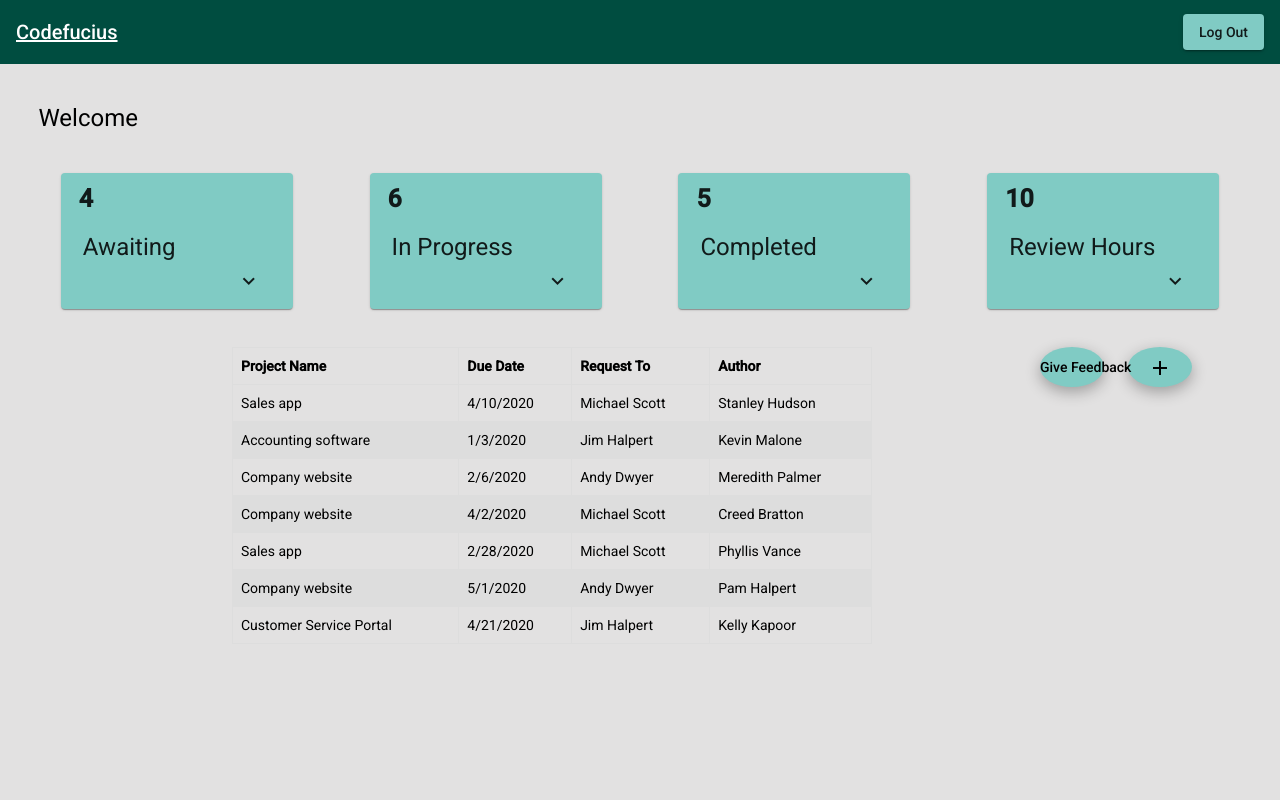
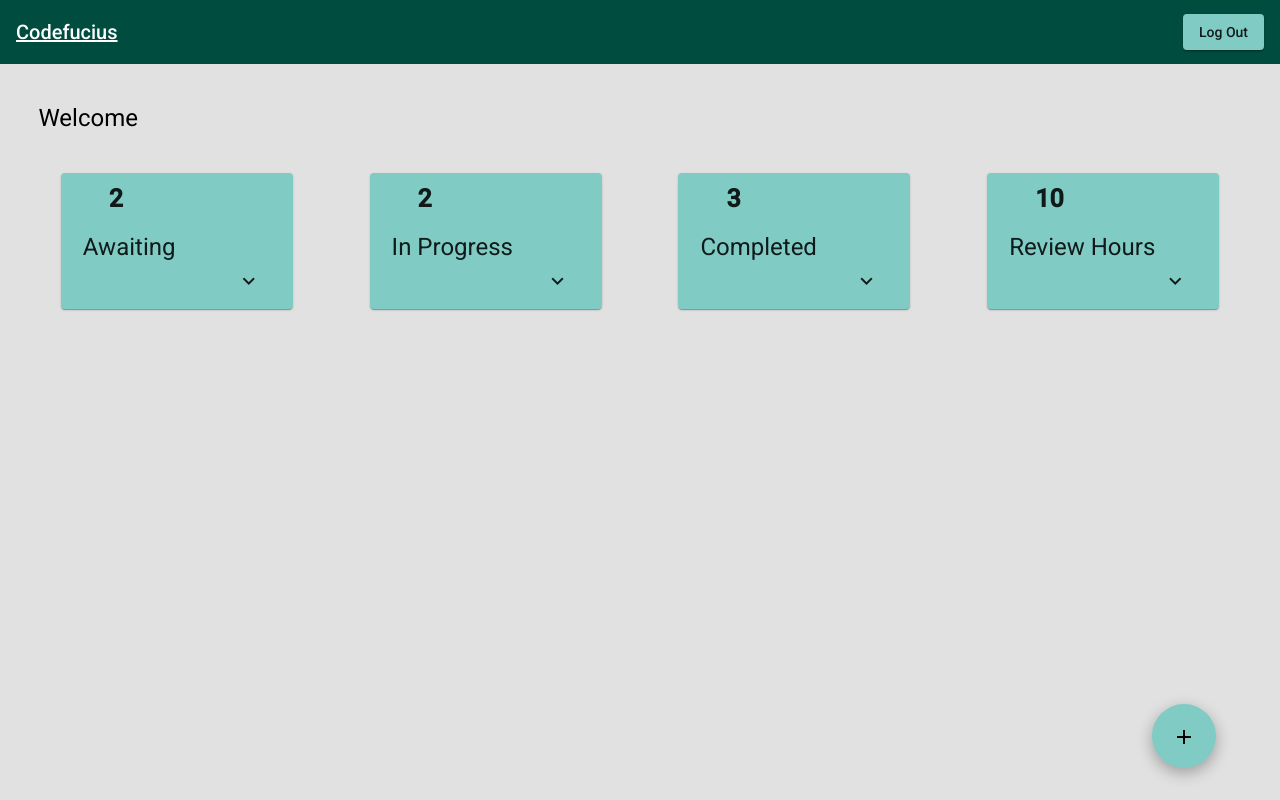
Before and after one commit to Capstone-Codefucius/codefucius-ui, an Angular app: page /reviewee in a window 1280 px wide. Built offline with nearby package versions, Linux system fonts and the light colour scheme.

Commit message:
implemented dummy data in tables

```diff
--- a/src/app/app.component.html
+++ b/src/app/app.component.html
@@ -4,7 +4,7 @@
 </section>
 
 
-<table>
+<!-- <table>
   <thead>
     <th>Project Name</th>
     <th>Due Date</th>
@@ -20,4 +20,4 @@
       <td>{{review.Author}}</td>
     </tr>
   </tbody>
-</table>
+</table> -->
--- a/src/app/reviewee/reviewee.component.html
+++ b/src/app/reviewee/reviewee.component.html
@@ -5,7 +5,7 @@
     <mat-card class="reviewee-card" (click)="toggleAwait()">
         <mat-card-header>
             <mat-card-content class="amount">
-                <p><b>4</b></p>
+                <p><b id="awaitNum"></b></p>
             </mat-card-content>
         </mat-card-header>
         <h1>Awaiting</h1>
@@ -17,7 +17,7 @@
     <mat-card class="reviewee-card" (click)="toggleInProg()">
         <mat-card-header>
             <mat-card-content class="amount">
-                <p><b>6</b></p>
+                <p><b id="inProgNum"></b></p>
             </mat-card-content>
         </mat-card-header>
         <h1>In Progress</h1>
@@ -29,7 +29,7 @@
     <mat-card class="reviewee-card" (click)="toggleComp()">
         <mat-card-header>
             <mat-card-content class="amount">
-                <p><b>5</b></p>
+                <p><b id="compNum"></b></p>
             </mat-card-content>
         </mat-card-header>
         <h1>Completed</h1>
@@ -52,7 +52,52 @@
 </div>
 
 <div id="awaitingChart" [@openClose]="isOpenAwait ? 'open' : 'closed'">
-    <table mat-table [dataSource]="dataSource">
+    <!-- <table mat-table [dataSource]="dataSource">
+
+        <ng-container matColumnDef="projectName">
+            <th mat-header-cell *matHeaderCellDef> Project Name </th>
+            <td mat-cell *matCellDef="let element"> {{element.ProjectName}} </td>
+        </ng-container>
+
+        <ng-container matColumnDef="dueDate">
+            <th mat-header-cell *matHeaderCellDef> Due Date </th>
+            <td mat-cell *matCellDef="let element"> {{element.Deadline}} </td>
+        </ng-container>
+
+        <ng-container matColumnDef="requestTo">
+            <th mat-header-cell *matHeaderCellDef> Request To </th>
+            <td mat-cell *matCellDef="let element"> {{element.RequestTo}} </td>
+        </ng-container>
+
+        <ng-container matColumnDef="author">
+            <th mat-header-cell *matHeaderCellDef> Author </th>
+            <td mat-cell *matCellDef="let element"> {{element.Author}} </td>
+        </ng-container>
+
+        <tr mat-header-row *matHeaderRowDef="displayedColumns"></tr>
+        <tr mat-row *matRowDef="let row; columns: displayedColumns;"></tr>
+    </table> -->
+    <table>
+        <thead>
+          <th>Project Name</th>
+          <th>Due Date</th>
+          <th>Request To</th>
+          <th>Author</th>
+        </thead>
+
+        <tbody>
+          <tr *ngFor="let review of reviews">
+            <td>{{review.ProjectName}}</td>
+            <td>{{review.Deadline}}</td>
+            <td>{{review.RequestTo}}</td>
+            <td>{{review.Author}}</td>
+          </tr>
+        </tbody>
+      </table>
+</div>
+
+<div id="awaitingChart" [@openClose]="isOpenInProg ? 'open' : 'closed'">
+    <!-- <table mat-table [dataSource]="dataSource">
 
         <ng-container matColumnDef="projectName">
             <th mat-header-cell *matHeaderCellDef> Project Name </th>
@@ -76,11 +121,28 @@
 
         <tr mat-header-row *matHeaderRowDef="displayedColumns"></tr>
         <tr mat-row *matRowDef="let row; columns: displayedColumns;"></tr>
+    </table> -->
+    <table>
+        <thead>
+          <th>Project Name</th>
+          <th>Due Date</th>
+          <th>Request To</th>
+          <th>Author</th>
+        </thead>
+
+        <tbody>
+          <tr *ngFor="let review of reviews">
+            <td>{{review.ProjectName}}</td>
+            <td>{{review.Deadline}}</td>
+            <td>{{review.RequestTo}}</td>
+            <td>{{review.Author}}</td>
+          </tr>
+        </tbody>
       </table>
 </div>
 
-<div id="awaitingChart" [@openClose]="isOpenInProg ? 'open' : 'closed'">
-    <table mat-table [dataSource]="dataSource">
+<div id="awaitingChart" [@openClose]="isOpenComp ? 'open' : 'closed'">
+    <!-- <table mat-table [dataSource]="dataSource">
 
         <ng-container matColumnDef="projectName">
             <th mat-header-cell *matHeaderCellDef> Project Name </th>
@@ -104,35 +166,25 @@
 
         <tr mat-header-row *matHeaderRowDef="displayedColumns"></tr>
         <tr mat-row *matRowDef="let row; columns: displayedColumns;"></tr>
+    </table> -->
+    <table>
+        <thead>
+          <th>Project Name</th>
+          <th>Due Date</th>
+          <th>Request To</th>
+          <th>Author</th>
+        </thead>
+
+        <tbody>
+          <tr *ngFor="let review of reviews">
+            <td>{{review.ProjectName}}</td>
+            <td>{{review.Deadline}}</td>
+            <td>{{review.RequestTo}}</td>
+            <td>{{review.Author}}</td>
+          </tr>
+        </tbody>
       </table>
-</div>
-
-<div id="awaitingChart" [@openClose]="isOpenComp ? 'open' : 'closed'">
-    <table mat-table [dataSource]="dataSource">
-
-        <ng-container matColumnDef="projectName">
-            <th mat-header-cell *matHeaderCellDef> Project Name </th>
-            <td mat-cell *matCellDef="let element"> {{element.projectName}} </td>
-        </ng-container>
-
-        <ng-container matColumnDef="dueDate">
-            <th mat-header-cell *matHeaderCellDef> Due Date </th>
-            <td mat-cell *matCellDef="let element"> {{element.dueDate}} </td>
-        </ng-container>
-
-        <ng-container matColumnDef="requestTo">
-            <th mat-header-cell *matHeaderCellDef> Request To </th>
-            <td mat-cell *matCellDef="let element"> {{element.requestTo}} </td>
-        </ng-container>
-
-        <ng-container matColumnDef="author">
-            <th mat-header-cell *matHeaderCellDef> Author </th>
-            <td mat-cell *matCellDef="let element"> {{element.author}} </td>
-        </ng-container>
-
-        <tr mat-header-row *matHeaderRowDef="displayedColumns"></tr>
-        <tr mat-row *matRowDef="let row; columns: displayedColumns;"></tr>
-    </table>
+    <button mat-button class="feedbackButton" (click)="requestOpenFeedback()">Give Feedback</button>
 </div>
 
 <div id="reviewHoursForm" [@openClose]="reviewHours ? 'open' : 'closed'">
@@ -168,18 +220,11 @@
     </div>
 </div>
 
-<div class="button-row">
 <button mat-icon-button id="add" (click)="requestOpen()">
     <i class="material-icons">
         add
     </i>
 </button>
 
-    <button mat-icon-button id="giveFeedback" (click)="requestOpenFeedback()" color="secondary">
-        Give Feedback
-    </button>
-
-</div>
-
 
 </html>
--- a/src/app/reviewee/reviewee.component.scss
+++ b/src/app/reviewee/reviewee.component.scss
@@ -44,7 +44,7 @@
     font-size: 25px;
 }
 
-    mat-card i{
+.mat-card i{
     margin-left: 80%;
 }
 
@@ -56,20 +56,18 @@
     width: 75%;
 }
 
-    .button-row button{
+button{
     background: #80CBC4;
     width:5%;
     height:8%;
-        //position: absolute;
-        position: relative;
-        bottom: 5%;
+    position:fixed;
+    z-index: 100;
+    bottom: 4%;
     right: 5%;
     box-shadow: 0 5px 15px rgba(0,0,0,0.3);
-        margin-right: 24px;
-        float: right;
 }
 
-    mat-card-content{
+.mat-card-content{
     margin-left: 0%;
 }
 
@@ -111,6 +109,8 @@
     color: white;
 }
 
+
+
 .mat-button{
    margin-right: 6%;
    float: left;
@@ -136,3 +136,45 @@
 .endTime{
     margin-left: 5%;
 }
+
+.mat-button .feedback{
+    margin-right: 60% !important;
+    float: left;
+    cursor: pointer;
+
+    margin-bottom: 50%;
+    width: 12%;
+    height: 12%;
+    box-shadow: 0 5px 15px rgba(0,0,0,0.3);
+}
+
+
+
+table {
+    // width: 50%;
+    // margin: 0 auto;
+    // border-collapse: collapse;
+
+    position: relative;
+    margin-left: 12%;
+    margin-bottom: 7%;
+    margin-top: 2%;
+    width: 75%;
+  }
+  thead {
+      background-color: #DDD;
+  }
+
+  td, th {
+    border: 1px solid #DDD;
+    text-align: left;
+    padding: 8px;
+  }
+
+  tr:nth-child(odd) {
+    background-color: #c9c9c9;
+  }
+
+  tr:nth-child(even) {
+    background-color: #DDD;
+  }
--- a/src/app/reviewee/reviewee.component.ts
+++ b/src/app/reviewee/reviewee.component.ts
@@ -3,6 +3,7 @@ import { MatTableDataSource } from '@angular/material/table';
 import { trigger, state, style, animate, transition } from '@angular/animations';
 import { BlockScrollStrategy, FlexibleConnectedPositionStrategy } from '@angular/cdk/overlay';
 import { NONE_TYPE } from '@angular/compiler';
+import { ReviewService } from './../services/review/review.service';
 
 
 import {MatDialog, MatDialogConfig} from '@angular/material/dialog';
@@ -46,13 +47,10 @@ const ELEMENT_DATA: AwaitingTable[] = [
 
 export class RevieweeComponent implements OnInit {
   displayedColumns: string[] = ['projectName', 'dueDate', 'requestTo', 'author'];
+
   dataSource = new MatTableDataSource(ELEMENT_DATA);
 
-  isOpen = true;
-
-  toggle() {
-    this.isOpen = !this.isOpen;
-  }
+  reviews: Array<object>;
 
   reviewername: string;
   reviewDate: Date;
@@ -63,22 +61,36 @@ export class RevieweeComponent implements OnInit {
   isOpenComp = false;
   reviewHours = false;
 
+
+  awaitNum = 0;
+  inProgNum = 0;
+  compNum = 0;
+
   toggleAwait() {
     this.isOpenInProg = false;
     this.isOpenComp = false;
     this.reviewHours = false;
+    this.ReviewService.getAwaiting().subscribe(res => {this.reviews = res;});
+    this.awaitNum = this.reviews.length;
+    document.getElementById('awaitNum').innerHTML = this.awaitNum.toString();
     this.isOpenAwait = !this.isOpenAwait;
   }
   toggleInProg() {
     this.isOpenAwait = false;
     this.isOpenComp = false;
     this.reviewHours = false;
+    this.ReviewService.getInProgress().subscribe(res => {this.reviews = res;});
+    this.inProgNum = this.reviews.length;
+    document.getElementById('inProgNum').innerHTML = this.inProgNum.toString();
     this.isOpenInProg = !this.isOpenInProg;
   }
   toggleComp() {
     this.isOpenAwait = false;
     this.isOpenInProg = false;
     this.reviewHours = false;
+    this.ReviewService.getCompleted().subscribe(res => {this.reviews = res;});
+    this.compNum = this.reviews.length;
+    document.getElementById('compNum').innerHTML = this.compNum.toString();
     this.isOpenComp = !this.isOpenComp;
   }
   toggleReview() {
@@ -89,7 +101,7 @@ export class RevieweeComponent implements OnInit {
   }
 
 
-  constructor(public dialog: MatDialog) { }
+  constructor(public dialog: MatDialog, private ReviewService: ReviewService) { }
 
   requestOpen(): void {
     const dialogRef = this.dialog.open(RequestComponent, { panelClass: 'custom-dialog-container' });
@@ -109,6 +121,20 @@ export class RevieweeComponent implements OnInit {
   }
 
   ngOnInit() {
+    // this.ReviewService.get().subscribe(res => {
+    //   this.reviews = res;
+    // });
+    this.ReviewService.getAwaiting().subscribe(res => {this.reviews = res;});
+    this.awaitNum = this.reviews.length;
+    document.getElementById('awaitNum').innerHTML = this.awaitNum.toString();
+
+    this.ReviewService.getInProgress().subscribe(res => {this.reviews = res;});
+    this.inProgNum = this.reviews.length;
+    document.getElementById('inProgNum').innerHTML = this.inProgNum.toString();
+
+    this.ReviewService.getCompleted().subscribe(res => {this.reviews = res;});
+    this.compNum = this.reviews.length;
+    document.getElementById('compNum').innerHTML = this.compNum.toString();
   }
 
 }
```
Also changed, not shown: src/app/app.component.ts (+10 -6 lines). Lines whose indentation alone changed are shown as unchanged.
